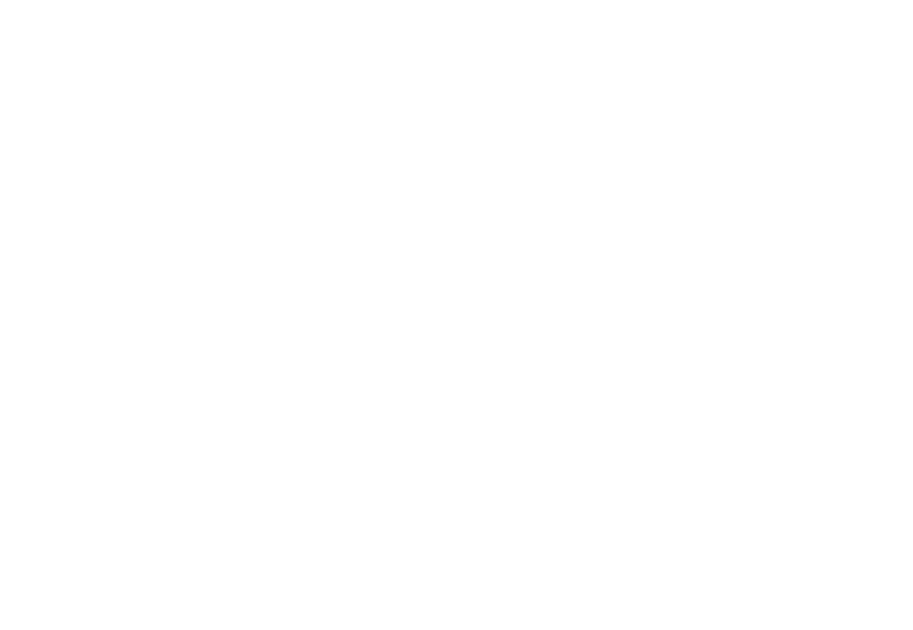
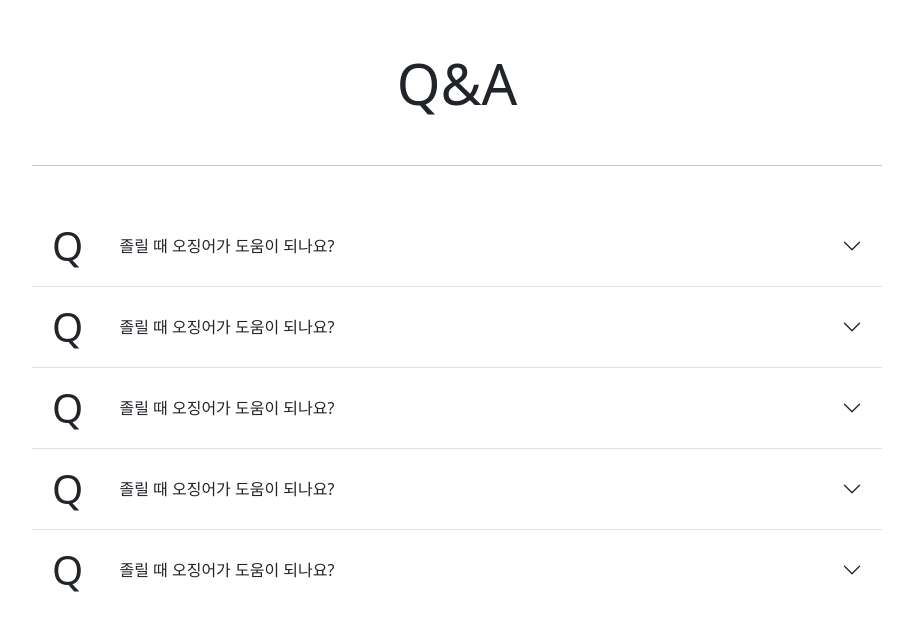
Before and after one commit to JinuYong/TeamProject_FrontEnd, a Nuxt app: page /Qna in a window 1280 px wide. Before the commit this address had no page. Shown: the top 630 px of the page, without its empty margins (183-1096 px from the left). Built offline with nearby package versions, Linux system fonts and the light colour scheme.

Commit message:
Q&A 마크업 추가

```diff
--- /dev/null
+++ b/pages/Qna.vue
@@ -0,0 +1,198 @@
+<template>
+    <div>
+        <h1 class="display-4 row justify-content-center">Q&A</h1>
+        <br />
+        <hr />
+        <br />
+        <!-- 아코디언 시작 -->
+        <div class="accordion accordion-flush" id="accordionFlushExample">
+            <div class="accordion-item">
+                <h2 class="accordion-header" id="flush-headingOne">
+                    <button
+                        class="accordion-button collapsed"
+                        type="button"
+                        data-bs-toggle="collapse"
+                        data-bs-target="#flush-collapseOne"
+                        aria-expanded="false"
+                        aria-controls="flush-collapseOne"
+                    >
+                        <div class="qa col-1">Q</div>
+                        <div class="col-10">
+                            졸릴 때 오징어가 도움이 되나요?
+                        </div>
+                    </button>
+                </h2>
+                <div
+                    id="flush-collapseOne"
+                    class="accordion-collapse collapse"
+                    aria-labelledby="flush-headingOne"
+                    data-bs-parent="#accordionFlushExample"
+                >
+                    <div class="accordion-body row">
+                        <div class="qa col-1">A</div>
+                        <div class="col-10 align-self-center">
+                            지루한 시간에 오징어를 씹으면 잠이 달아납니다.
+                            마이페이지에서 오징어를 씹어보세요.
+                        </div>
+                    </div>
+                </div>
+            </div>
+            <div class="accordion-item">
+                <h2 class="accordion-header" id="flush-headingTwo">
+                    <button
+                        class="accordion-button collapsed"
+                        type="button"
+                        data-bs-toggle="collapse"
+                        data-bs-target="#flush-collapseTwo"
+                        aria-expanded="false"
+                        aria-controls="flush-collapseTwo"
+                    >
+                        <div class="qa col-1">Q</div>
+                        <div class="col-10">
+                            졸릴 때 오징어가 도움이 되나요?
+                        </div>
+                    </button>
+                </h2>
+                <div
+                    id="flush-collapseTwo"
+                    class="accordion-collapse collapse"
+                    aria-labelledby="flush-headingTwo"
+                    data-bs-parent="#accordionFlushExample"
+                >
+                    <div class="accordion-body row">
+                        <div class="qa col-1">A</div>
+                        <div class="col-10 align-self-center">
+                            지루한 시간에 오징어를 씹으면 잠이 달아납니다.
+                            마이페이지에서 오징어를 씹어보세요.
+                        </div>
+                    </div>
+                </div>
+            </div>
+            <div class="accordion-item">
+                <h2 class="accordion-header" id="flush-headingThree">
+                    <button
+                        class="accordion-button collapsed"
+                        type="button"
+                        data-bs-toggle="collapse"
+                        data-bs-target="#flush-collapseThree"
+                        aria-expanded="false"
+                        aria-controls="flush-collapseThree"
+                    >
+                        <div class="qa col-1">Q</div>
+                        <div class="col-10">
+                            졸릴 때 오징어가 도움이 되나요?
+                        </div>
+                    </button>
+                </h2>
+                <div
+                    id="flush-collapseThree"
+                    class="accordion-collapse collapse"
+                    aria-labelledby="flush-headingThree"
+                    data-bs-parent="#accordionFlushExample"
+                >
+                    <div class="accordion-body row">
+                        <div class="qa col-1">A</div>
+                        <div class="col-10 align-self-center">
+                            지루한 시간에 오징어를 씹으면 잠이 달아납니다.
+                            마이페이지에서 오징어를 씹어보세요.
+                        </div>
+                    </div>
+                </div>
+            </div>
+            <div class="accordion-item">
+                <h2 class="accordion-header" id="flush-headingFour">
+                    <button
+                        class="accordion-button collapsed"
+                        type="button"
+                        data-bs-toggle="collapse"
+                        data-bs-target="#flush-collapseFour"
+                        aria-expanded="false"
+                        aria-controls="flush-collapseFour"
+                    >
+                        <div class="qa col-1">Q</div>
+                        <div class="col-10">
+                            졸릴 때 오징어가 도움이 되나요?
+                        </div>
+                    </button>
+                </h2>
+                <div
+                    id="flush-collapseFour"
+                    class="accordion-collapse collapse"
+                    aria-labelledby="flush-headingFour"
+                    data-bs-parent="#accordionFlushExample"
+                >
+                    <div class="accordion-body row">
+                        <div class="qa col-1">A</div>
+                        <div class="col-10 align-self-center">
+                            지루한 시간에 오징어를 씹으면 잠이 달아납니다.
+                            마이페이지에서 오징어를 씹어보세요.
+                        </div>
+                    </div>
+                </div>
+            </div>
+            <div class="accordion-item">
+                <h2 class="accordion-header" id="flush-headingFive">
+                    <button
+                        class="accordion-button collapsed"
+                        type="button"
+                        data-bs-toggle="collapse"
+                        data-bs-target="#flush-collapseFive"
+                        aria-expanded="false"
+                        aria-controls="flush-collapseFive"
+                    >
+                        <div class="qa col-1">Q</div>
+                        <div class="col-10">
+                            졸릴 때 오징어가 도움이 되나요?
+                        </div>
+                    </button>
+                </h2>
+                <div
+                    id="flush-collapseFive"
+                    class="accordion-collapse collapse"
+                    aria-labelledby="flush-headingFive"
+                    data-bs-parent="#accordionFlushExample"
+                >
+                    <div class="accordion-body row">
+                        <div class="qa col-1">A</div>
+                        <div class="col-10 align-self-center">
+                            지루한 시간에 오징어를 씹으면 잠이 달아납니다.
+                            마이페이지에서 오징어를 씹어보세요.
+                        </div>
+                    </div>
+                </div>
+            </div>
+        </div>
+        <!-- 아코디언 끝 -->
+
+        <div class="container">
+          <div class="row">
+            <div class="col-md-4"></div>
+            <div class="col-md-4"></div>
+            <div class="col-md-4"></div>
+          </div>
+        </div>
+    </div>
+</template>
+
+<script>
+/* eslint-disable */
+export default {
+    name: "qna",
+};
+</script>
+
+<style>
+body {
+    width: 850px;
+    margin: 0 auto;
+    padding-top: 50px;
+}
+/* .qahead {
+    font-size: 50px;
+    font-weight: 330;
+} */
+.qa {
+    font-size: 40px;
+    font-weight: 300;
+}
+</style>
```
